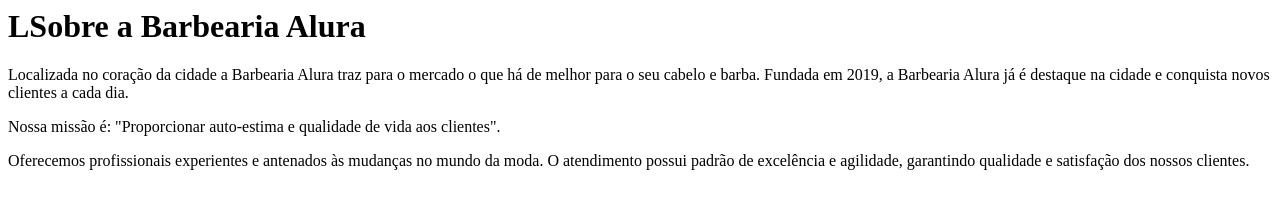
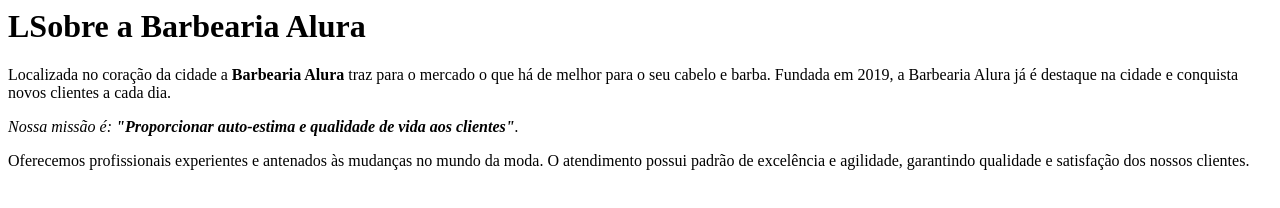
Before and after one commit to MARCOS02COSTA/htmlcss-parte1, a plain HTML site: page index.html in a window 1280 px wide. Drawn offline with Linux system fonts and the light colour scheme.

Commit message:
Update index.html

```diff
--- a/index.html
+++ b/index.html
@@ -1,9 +1,9 @@
 <h1>LSobre a Barbearia Alura</h1>
 
-<p>Localizada no coração da cidade a Barbearia Alura traz para o mercado o que há de melhor para o seu cabelo e barba.
+<p>Localizada no coração da cidade a <strong>Barbearia Alura</strong> traz para o mercado o que há de melhor para o seu cabelo e barba.
 Fundada em 2019, a Barbearia Alura já é destaque na cidade e conquista novos clientes a cada dia.</p>
 
-<p>Nossa missão é: "Proporcionar auto-estima e qualidade de vida aos clientes".</p>
+<p><em>Nossa missão é:<strong> "Proporcionar auto-estima e qualidade de vida aos clientes"</strong>.</em></p>
 
 <p>Oferecemos profissionais experientes e antenados às mudanças no mundo da moda.
 O atendimento possui padrão de excelência e agilidade, garantindo qualidade e satisfação dos nossos clientes.</p>
```
